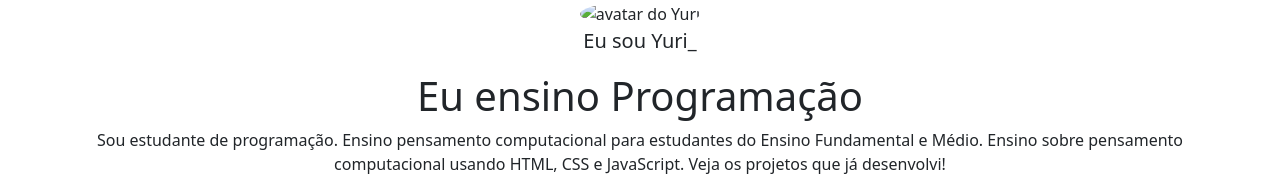
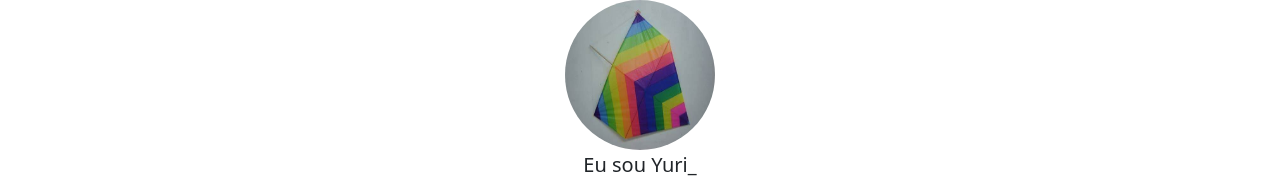
Before and after one commit to ylboMV2024/portifolio, a plain HTML site: page index.html in a window 1280 px wide. Shown: the top 189 px of the page. Drawn offline with nearby package versions, Linux system fonts and the light colour scheme.

Commit message:
Update index.html

```diff
--- a/index.html
+++ b/index.html
@@ -11,7 +11,7 @@
 
 <body>
     <header class="container text-center">
-        <img src="img/avatar.jpeg" alt="avatar do Yuri" class="rounded-circle" width="150" height="150" srcset="">
+        <img src="img/avatar.jpg" alt="avatar do Yuri" class="rounded-circle" width="150" height="150" srcset="">
         <p class="lead">Eu sou Yuri_</p>
         <h1>Eu ensino Programação</h1>
         <p>Sou estudante de programação. Ensino pensamento computacional para estudantes do Ensino
```
